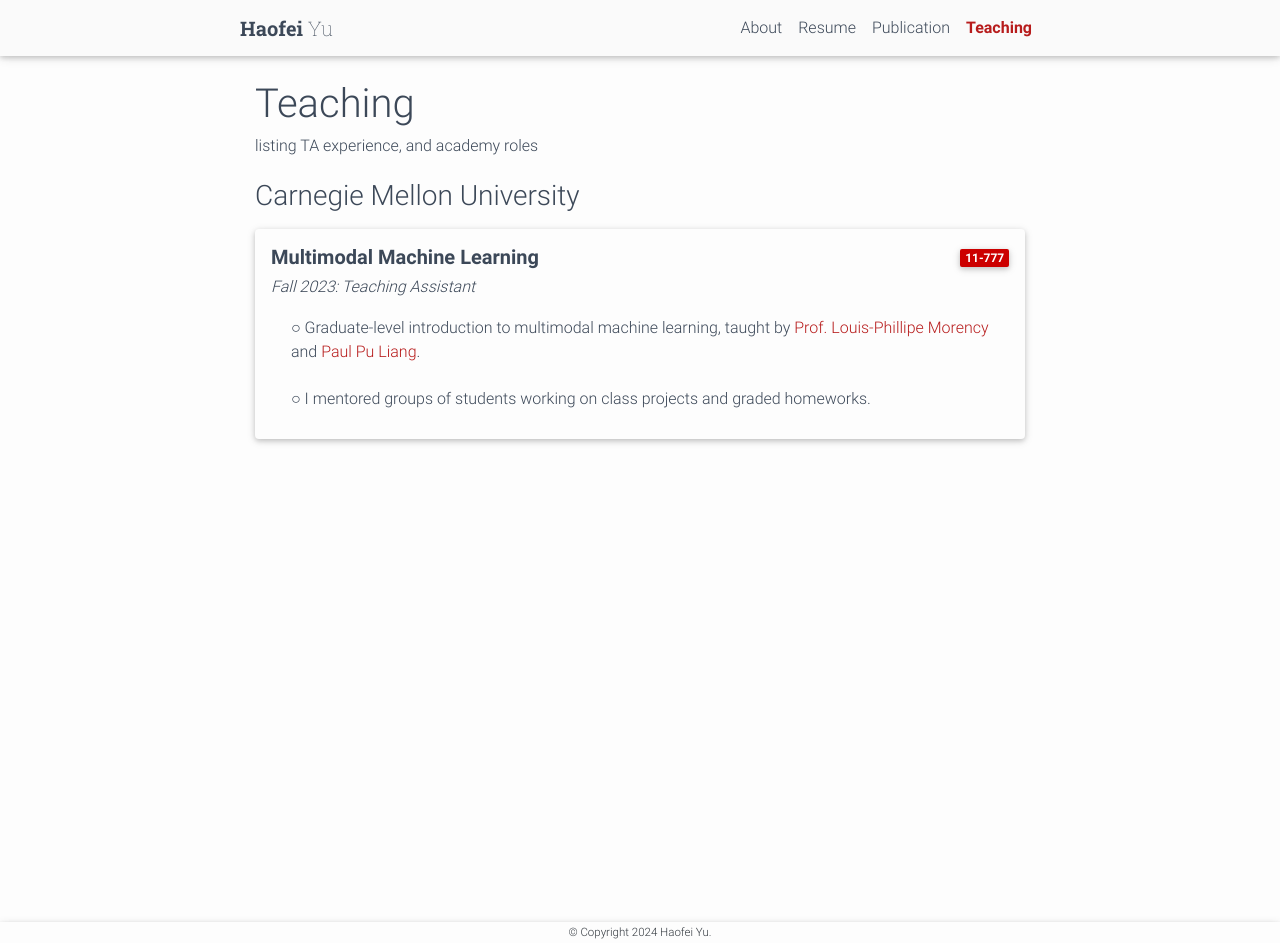
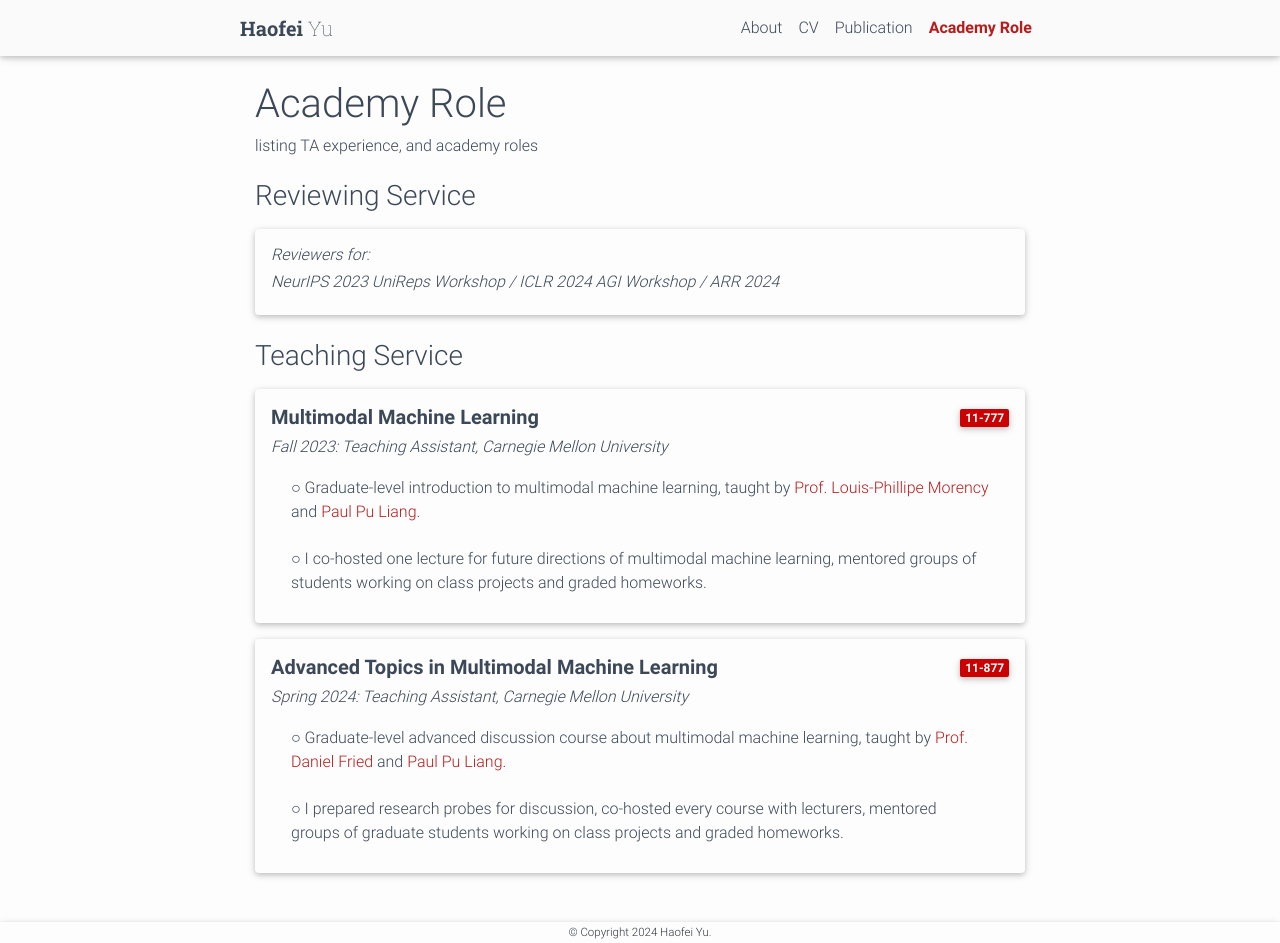
Before and after one commit to lwaekfjlk/lwaekfjlk.github.io, a Jekyll site: the page built from _pages/teaching.md, in a window 1280 px wide and 943 px high. Built offline with Jekyll 4.4.1, drawn with Linux system fonts in a browser that asks for light colours.

Commit message:
modify my teaching service and add reviewing service

```diff
--- a/_layouts/default.html
+++ b/_layouts/default.html
@@ -51,7 +51,7 @@
 
             <li class="nav-item {% if page.title == " about" %}navbar-active font-weight-bold{% endif %}">
                 <a class="nav-link" href="{{ site.baseurl }}/assets/pdf/resume.pdf">
-                    Resume
+                    CV
                 </a>
             </li>
 
--- a/_pages/teaching.md
+++ b/_pages/teaching.md
@@ -1,12 +1,21 @@
 ---
 layout: page
 permalink: /teaching/
-title: Teaching
+title: Academy Role
 nav: teaching
 description: listing TA experience, and academy roles
 ---
 
-<h3 class="mt-4">Carnegie Mellon University</h3>
+<h3 class="mt-4">Reviewing Service</h3>
+
+<div class="card mt-3">
+  <div class="p-3">
+    <h6 class="font-italic mt-2 mt-sm-0">Reviewers for:</h6>
+    <h6 class="font-italic mt-2 mt-sm-0">NeurIPS 2023 UniReps Workshop / ICLR 2024 AGI Workshop / ARR 2024</h6>
+  </div>
+</div>
+
+<h3 class="mt-4">Teaching Service</h3>
 
 <div class="card mt-3">
   <div class="p-3">
@@ -20,10 +29,30 @@ description: listing TA experience, and academy roles
         </span>
       </div>
     </div>
-    <h6 class="font-italic mt-2 mt-sm-0">Fall 2023: Teaching Assistant</h6>
+    <h6 class="font-italic mt-2 mt-sm-0">Fall 2023: Teaching Assistant, Carnegie Mellon University</h6>
     <ul class="card-text font-weight-light list-group list-group-flush">
       <li class="list-group-item">○ Graduate-level introduction to multimodal machine learning, taught by <a href="https://www.cs.cmu.edu/~morency/" target="_blank">Prof. Louis-Phillipe Morency</a> and <a href="https://www.cs.cmu.edu/~pliang/" target="_blank">Paul Pu Liang</a>.</li>
-      <li class="list-group-item">○ I mentored groups of students working on class projects and graded homeworks.</li>
+      <li class="list-group-item">○ I co-hosted one lecture for future directions of multimodal machine learning, mentored groups of students working on class projects and graded homeworks.</li>
+    </ul>
+  </div>
+</div>
+
+<div class="card mt-3">
+  <div class="p-3">
+    <div class="row">
+      <div class="col-sm-10">
+        <h5 class="font-weight-bold">Advanced Topics in Multimodal Machine Learning</h5>
+      </div>
+      <div class="col-sm-2 text-left text-sm-right">
+        <span class="badge font-weight-bold danger-color-dark darken-1 text-uppercase align-middle"  href="https://www.cmu.edu/mits/curriculum/core/05-834.html" target="_blank">
+            11-877
+        </span>
+      </div>
+    </div>
+    <h6 class="font-italic mt-2 mt-sm-0">Spring 2024: Teaching Assistant, Carnegie Mellon University</h6>
+    <ul class="card-text font-weight-light list-group list-group-flush">
+      <li class="list-group-item">○ Graduate-level advanced discussion course about multimodal machine learning, taught by <a href="https://dpfried.github.io/" target="_blank">Prof. Daniel Fried</a> and <a href="https://www.cs.cmu.edu/~pliang/" target="_blank">Paul Pu Liang</a>.</li>
+      <li class="list-group-item">○ I prepared research probes for discussion, co-hosted every course with lecturers, mentored groups of graduate students working on class projects and graded homeworks.</li>
     </ul>
   </div>
 </div>
```
Also changed, not shown: 12 other files.
